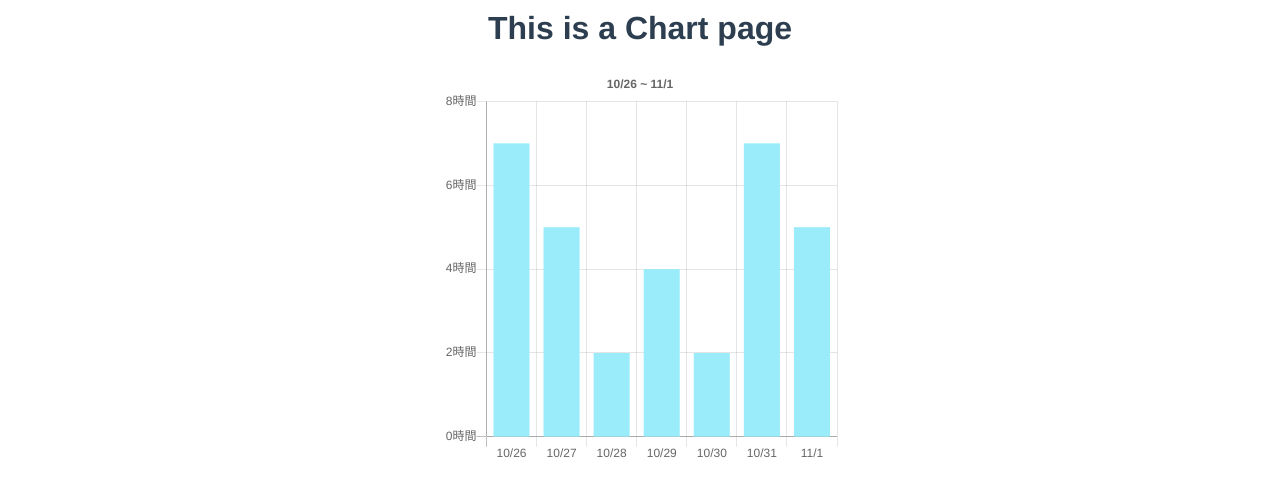
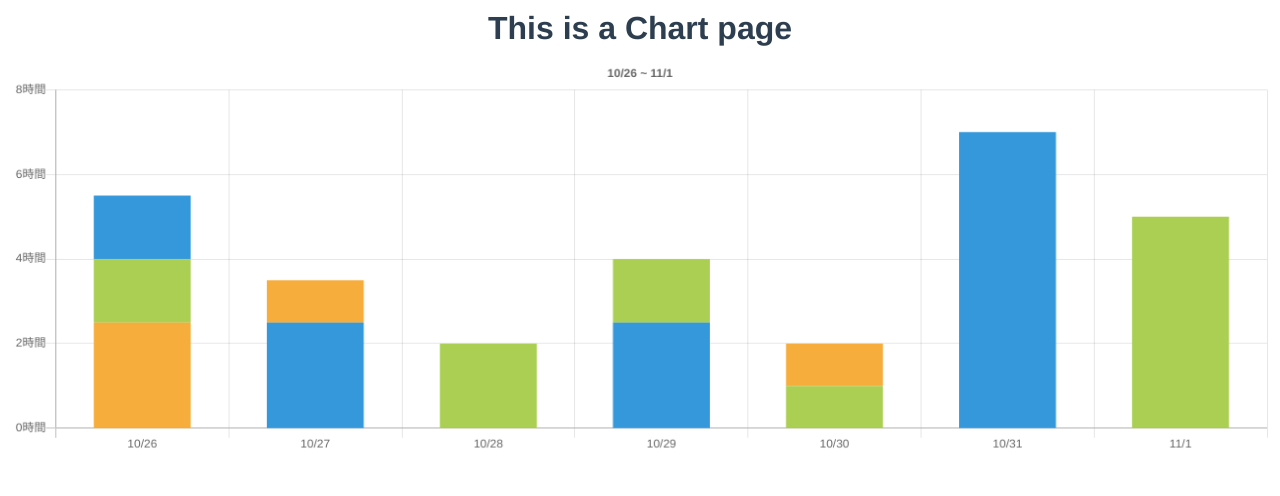
Before and after one commit to nakamayuta/vue-chart, a Vue app in the folder frontend/: page / in a window 1280 px wide. Shown: the top 496 px of the page. Built offline with nearby package versions, Linux system fonts and the light colour scheme.

Commit message:
delete Bar.vue and Pie.vue, create bar-chart

```diff
--- a/frontend/src/components/BarChart.vue
+++ b/frontend/src/components/BarChart.vue
@@ -1,111 +1,22 @@
 <script>
 import { Bar } from 'vue-chartjs'
-import moment from 'moment' // 日付操作
 
 export default {
   extends: Bar,
   name: 'chart',
+  props: ['chartData', 'chartOptions'],
   data () {
     return {
-    data: {
-        // 横軸のラベル
-        labels: [],
-        // データの詳細
-        datasets: [
-          {
-            // データの説明
-            // label: "",
-            // データ
-            data: [7, 5, 2, 4, 2, 7, 5],
-            // データの色
-            backgroundColor: '#9AECFB',
-            // backgroundColor: [
-            //   'rgba(255, 99, 132, 0.2)',
-            //   'rgba(54, 162, 235, 0.2)',
-            //   'rgba(255, 206, 86, 0.2)',
-            //   'rgba(75, 192, 192, 0.2)',
-            //   'rgba(153, 102, 255, 0.2)',
-            //   'rgba(255, 159, 64, 0.2)',
-            // ],
-            // データの枠線の色
-            // borderColor: [
-            //   'rgba(255, 99, 132, 1)',
-            //   'rgba(54, 162, 235, 1)',
-            //   'rgba(255, 206, 86, 1)',
-            //   'rgba(75, 192, 192, 1)',
-            //   'rgba(153, 102, 255, 1)',
-            //   'rgba(255, 159, 64, 1)'
-            // ],
-            // 枠線の太さ
-            // borderWidth: 1
-          }
-        ]
-      },
-      options: {
-        title: {
-          display: true,
-          text: "10/26 ~ 11/1"
-        },
-        legend: {
-          display: false, // datasets.labelの表示非表示
-        },
-        layout: {
-            padding: {
-                left: 0,
-                right: 0,
-                top: 0,
-                bottom: 0
-            }
-        },
-        tooltips:{
-          backgroundColor: "#3498db",
-          callbacks: {
-            label: function(tooltipItems){
-              // console.log(tooltipItems); // ツールチップの詳細
-              return tooltipItems.value + "時間"
-            }
-          }
-        },
-        scales: {
-          // x軸
-          xAxes: [{
-            // x軸の説明の詳細
-            // scaleLabel: {
-            //   display: true,
-            //   labelString: 'Month'
-            // }
-          }],
-          // y軸
-          yAxes: [{
-            // y軸の表示の詳細
-            // scaleLabel: "<%=value%> kg",
-            ticks: {
-              beginAtZero: true,
-              stepSize: 2, // 表示の間隔
-              callback: (value) => {
-                return value + '時間'
-              }
-            }
-          }]
-        }
-      }
     }
   },
   methods: {
-    getDates: function() {
-        let dataArr = [];
-        for (let i = 0; i < 7; i++) {
-          let month = moment().add(i, 'd')['_d'].getMonth()+1;
-          let day = moment().add(i, 'd')['_d'].getDate();
-          dataArr.push(`${month}/${day}`);
-        }
-        this.data.labels = dataArr;
-    }
   },
   mounted () {
     // 描画
-    this.getDates();
-    this.renderChart(this.data, this.options);
-  }
+    this.renderChart(this.chartData, this.chartOptions);
+  },
+  created() {
+    console.log(this.chartData, this.height, this.width);
+  },
 }
 </script>
--- a/frontend/src/views/Chart.vue
+++ b/frontend/src/views/Chart.vue
@@ -2,22 +2,180 @@
     <div class="chart">
         <h1>This is a Chart page</h1>
         <div class="wrapper">
-        <bar-chart></bar-chart>
-        <!-- <Pie></Pie> -->
+        <bar-chart
+        :chartData="datacollection"
+        :chartOptions="options"
+        ></bar-chart>
         </div>
     </div>
 </template>
 
 <script>
-// import Bar from '../components/Bar.vue';
 import BarChart from '../components/BarChart'
-// import Pie from '../components/Pie'
+import moment from 'moment' // 日付操作
 
 export default {
     // name: 'chart',
     components: {
         BarChart,
-        // Pie
+    },
+    data() {
+        return {
+            datacollection: {},
+            // height: window.innerHeight * .5,
+            // width: window.innerWidth * 1,
+            options: {
+                title: {
+                    display: true,
+                    text: ""
+                },
+                legend: {
+                    display: false, // datasets.labelの表示非表示
+                },
+                maintainAspectRatio: false,
+                responsive: true,
+                layout: {
+                    padding: {
+                        left: 0,
+                        right: 0,
+                        top: 0,
+                        bottom: 0
+                    }
+                },
+                tooltips:{
+                    backgroundColor: "rgba(0,0,0,0.8)",
+                    callbacks: {
+                        label: function(tooltipItems, data){
+                            let dataPosition = data.datasets[tooltipItems.datasetIndex].data.length;
+                            let dataLabel = data.datasets[tooltipItems.datasetIndex].label;
+                            /******/
+                            let els = {}
+                            let sum = 0;
+                            for (let i = 0; i < data.datasets.length; i++) {
+                                if (data.datasets[i].data.length == dataPosition) {
+                                    els[data.datasets[i].label] = data.datasets[i].data[dataPosition - 1];
+                                    sum += data.datasets[i].data[dataPosition - 1];
+                                }
+                            }
+                            console.log(`date: ${tooltipItems.label}`); // 日付
+                            console.log(`sum-time: ${sum}`); // 1日の勉強時間
+                            for (const key in els) {
+                                console.log(`${key}: ${els[key]}`); // 各勉強時間
+                            }
+                            console.log(dataLabel);
+                            console.log('-----');
+                            /******/
+                            return `${dataLabel} ${tooltipItems.value}時間`
+                        }
+                    }
+                },
+                scales: {
+                // x軸
+                xAxes: [{
+                    stacked: true,
+                    barPercentage: .7, // バーの幅
+                }],
+                // y軸
+                yAxes: [{
+                    // y軸の表示の詳細
+                    stacked: true,
+                    ticks: {
+                        beginAtZero: true,
+                        stepSize: 2, // 表示の間隔
+                        callback: (value) => {
+                            return value + '時間'
+                        }
+                    }
+                }]
+                }
+            }
+        }
+    },
+    mounted() {
+
+    },
+    created() {
+        this.fillData();
+        this.getDates();
+    },
+    methods: {
+      fillData(){
+          this.datacollection = {
+              labels: [],
+              datasets: [
+                {
+                    label: "Python",
+                    data: [2.5],
+                    backgroundColor: "#F6AD3C",
+                },
+                {
+                    label: "javascript",
+                    data: [1.5],
+                    backgroundColor: "#AACF52",
+                },
+                {
+                    label: "PHP",
+                    data: [1.5],
+                    backgroundColor: "#3498db"
+                },
+                {
+                    label: "PHP",
+                    data: [null, 2.5],
+                    backgroundColor: "#3498db"
+                },
+                {
+                    label: "Python",
+                    data: [null, 1],
+                    backgroundColor: "#F6AD3C"
+                },
+                {
+                    label: "javascript",
+                    data: [null, null, 2],
+                    backgroundColor: "#AACF52",
+                },
+                {
+                    label: "PHP",
+                    data: [null, null, null, 2.5],
+                    backgroundColor: "#3498db"
+                },
+                {
+                    label: "javascript",
+                    data: [null, null, null, 1.5],
+                    backgroundColor: "#AACF52",
+                },
+                {
+                    label: "javascript",
+                    data: [null, null, null, null, 1],
+                    backgroundColor: "#AACF52",
+                },
+                {
+                    label: "Python",
+                    data: [null, null, null, null, 1],
+                    backgroundColor: "#F6AD3C",
+                },
+                {
+                    label: "PHP",
+                    data: [null, null, null,  null, null, 7],
+                    backgroundColor: "#3498db"
+                },
+                {
+                    label: "javascript",
+                    data: [null, null, null, null,  null, null, 5],
+                    backgroundColor: "#AACF52",
+                },
+              ]
+          };
+      },
+      getDates: function() {
+        let dataArr = [];
+        for (let i = 0; i < 7; i++) {
+          let month = moment().add(i, 'd')['_d'].getMonth()+1;
+          let day = moment().add(i, 'd')['_d'].getDate();
+          dataArr.push(`${month}/${day}`);
+        }
+        this.datacollection.labels = dataArr;
+        this.options.title.text = `${dataArr[0]} ~ ${dataArr[dataArr.length-1]}`;
+      },
     }
 }
 </script>
@@ -26,8 +184,12 @@ export default {
         padding-top: 10px;
     }
     .wrapper {
-        display: flex;
-        justify-content: space-around;
-        padding: 20px 10px 0 10px;
+        position: relative;
+        margin: auto;
+        width: 100vw;
+        /* width: 90%; */
+    }
+    #bar-chart {
+        padding: 10px;
     }
 </style>
```
Also changed, not shown: frontend/src/components/Bar.vue (deleted, +0 -14 lines), frontend/src/components/Pie.vue (deleted, +0 -13 lines).
